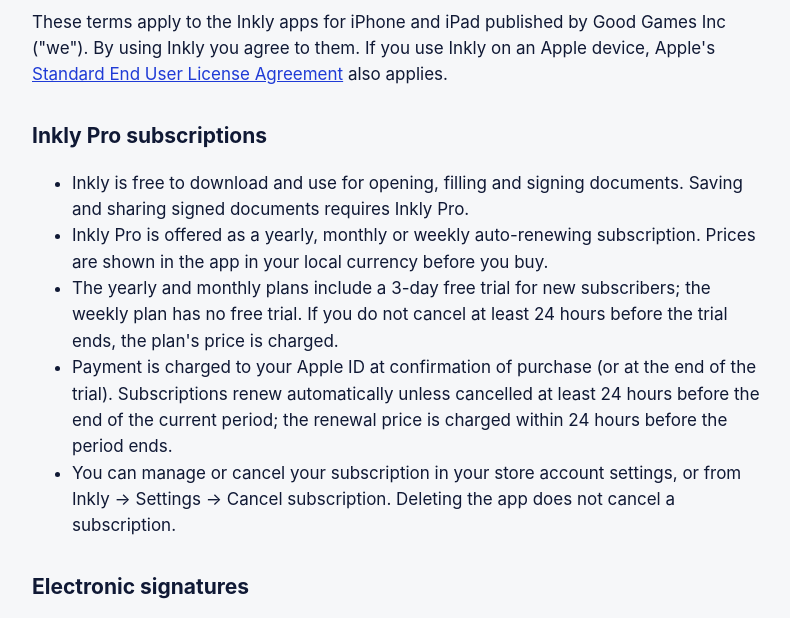
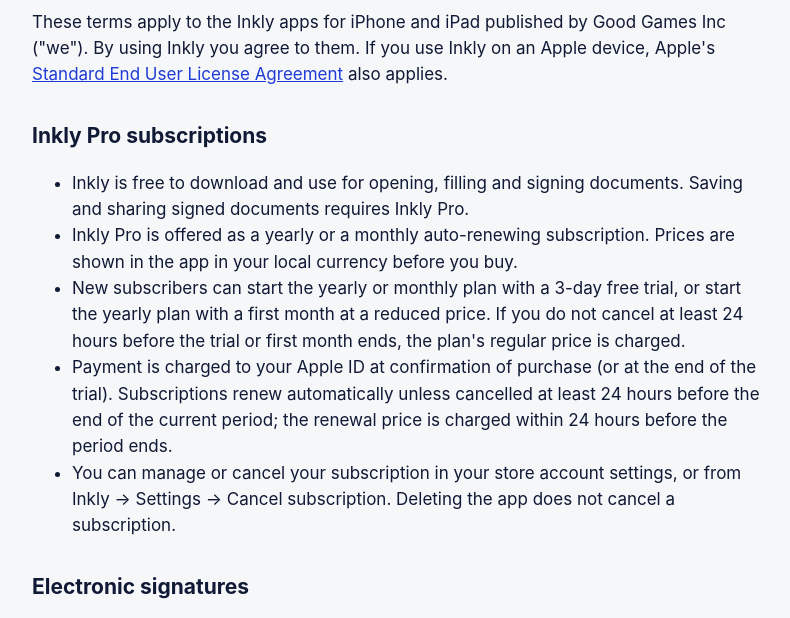
Before and after one commit to coolwithtech/inkly-site, a plain HTML site: page terms.html in a window 1280 px wide. Shown: the part 117-735 px from the top of the page, without its empty margins (244-1034 px from the left). Drawn offline with Linux system fonts and the light colour scheme.

Commit message:
Plans: yearly or monthly with 3 days free, or yearly with a reduced first month
Co-Authored-By: Claude Opus 5.5 <noreply@anthropic.com>

```diff
--- a/terms.html
+++ b/terms.html
@@ -17,8 +17,8 @@
   <h2>Inkly Pro subscriptions</h2>
   <ul>
     <li>Inkly is free to download and use for opening, filling and signing documents. Saving and sharing signed documents requires Inkly Pro.</li>
-    <li>Inkly Pro is offered as a yearly, monthly or weekly auto-renewing subscription. Prices are shown in the app in your local currency before you buy.</li>
-    <li>The yearly and monthly plans include a 3-day free trial for new subscribers; the weekly plan has no free trial. If you do not cancel at least 24 hours before the trial ends, the plan's price is charged.</li>
+    <li>Inkly Pro is offered as a yearly or a monthly auto-renewing subscription. Prices are shown in the app in your local currency before you buy.</li>
+    <li>New subscribers can start the yearly or monthly plan with a 3-day free trial, or start the yearly plan with a first month at a reduced price. If you do not cancel at least 24 hours before the trial or first month ends, the plan's regular price is charged.</li>
     <li>Payment is charged to your Apple ID at confirmation of purchase (or at the end of the trial). Subscriptions renew automatically unless cancelled at least 24 hours before the end of the current period; the renewal price is charged within 24 hours before the period ends.</li>
     <li>You can manage or cancel your subscription in your store account settings, or from Inkly → Settings → Cancel subscription. Deleting the app does not cancel a subscription.</li>
   </ul>
```
Also changed, not shown: android/index.html (+1 -1 lines), android/terms.html (+2 -2 lines), index.html (+1 -1 lines).
